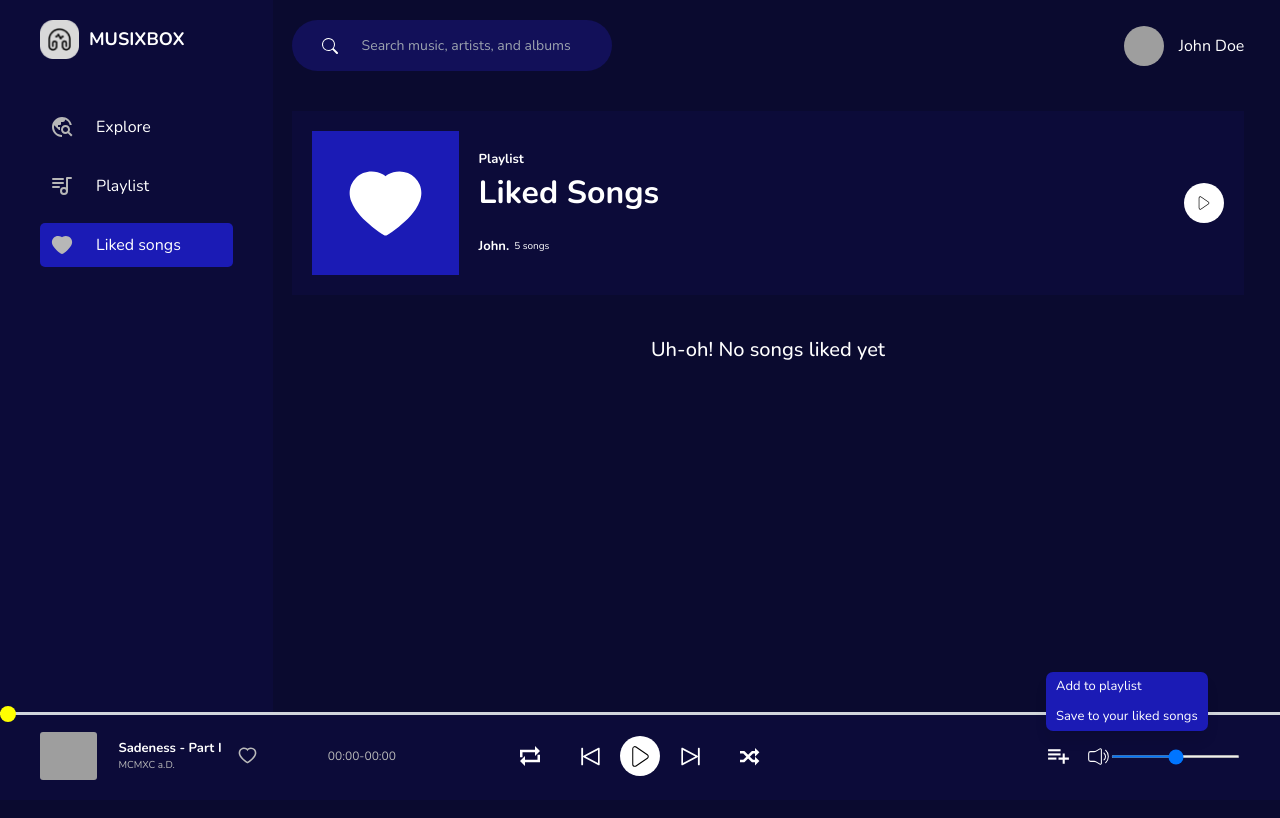
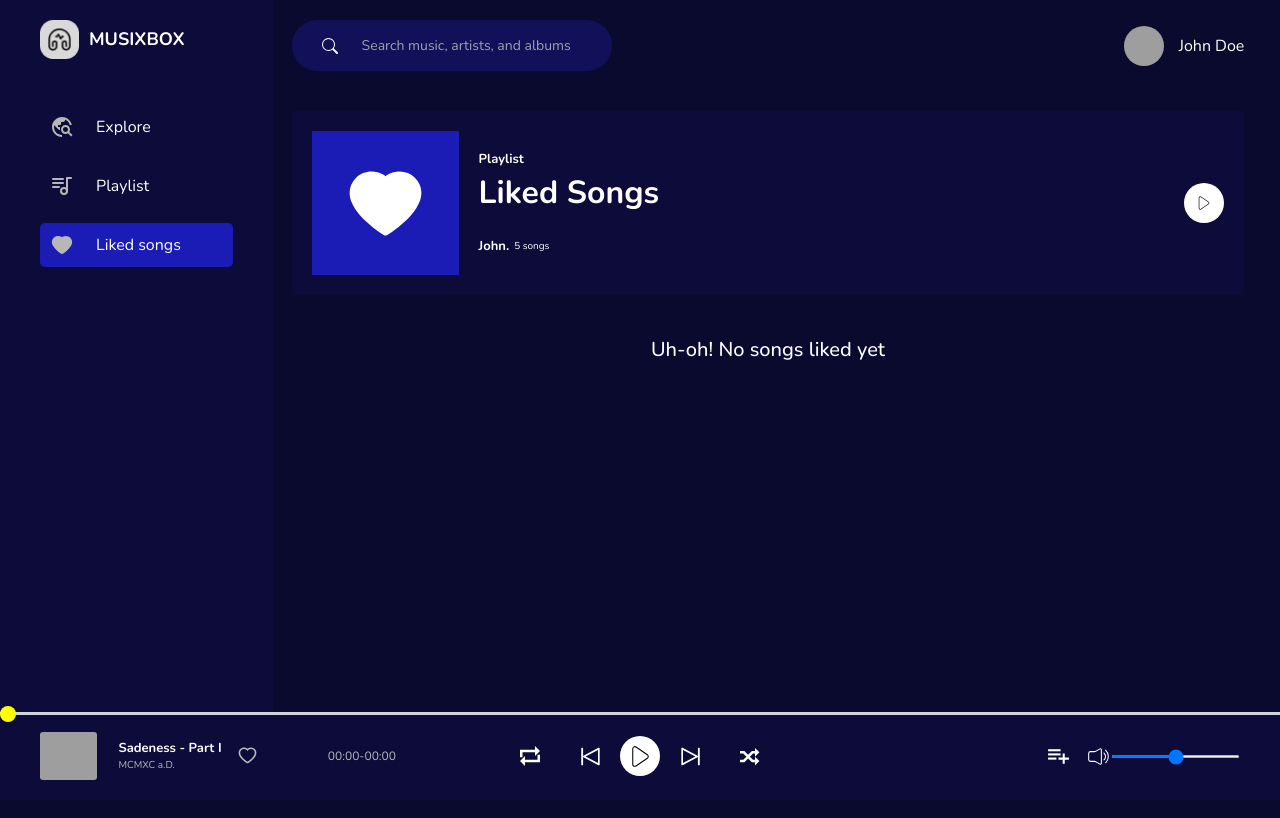
Before and after one commit to Yubraj-Karki/music-app, a React (Vite) app in the folder vite-project/: page /likedsongs in a window 1280 px wide. Shown: the top 818 px of the page. Built offline with nearby package versions, Linux system fonts and the light colour scheme; grey boxes are pictures that could not be loaded; a web font is replaced by a local one.

Commit message:
playlist button issue fixed

```diff
--- a/vite-project/src/components/Control.jsx
+++ b/vite-project/src/components/Control.jsx
@@ -1,4 +1,4 @@
-import React, { useContext, useEffect, useRef } from "react";
+import React, { useContext, useEffect, useRef, useState } from "react";
 import { AiFillHeart, AiOutlineHeart } from "react-icons/ai";
 import { CgPlayListAdd } from "react-icons/cg";
 import { CiPause1, CiPlay1, CiVolumeHigh, CiVolumeMute } from "react-icons/ci";
@@ -36,6 +36,8 @@ const Control = () => {
     handleLike,
     likedSongs,
   } = useContext(SpotifyContext);
+
+  const [isAddToPlayListBtnOpen, setIsAddToPlayListBtnOpen] = useState(false);
 
   const sliderRef = useRef(null);
   const sliderContainerRef = useRef(null);
@@ -243,10 +245,17 @@ const Control = () => {
         </div>
         <div className="text-[25px] justify-self-end">
           <div className="flex items-center relative">
-            <CgPlayListAdd className="cursor-pointer" />
-            <div className="bg-[#1b1bb5] absolute rounded-[7px] shadow-lg top-[-60px] text-[13px]">
-              <div className="relative group">
-                <button className="hover:bg-[#0000ff] w-[100%] text-left  px-[10px] py-[5px]">
+            <CgPlayListAdd
+              onClick={() => setIsAddToPlayListBtnOpen(!isAddToPlayListBtnOpen)}
+              className="cursor-pointer"
+            />
+            <div
+              className={`${
+                isAddToPlayListBtnOpen ? "block" : "hidden"
+              }  bg-[#1b1bb5] absolute rounded-[7px] shadow-lg top-[-60px] text-[13px]`}
+            >
+              <div className="relative group ">
+                <button className="hover:bg-[#0000ff]  w-[100%] text-left  px-[10px] py-[5px]">
                   Add to playlist
                 </button>
 
```
